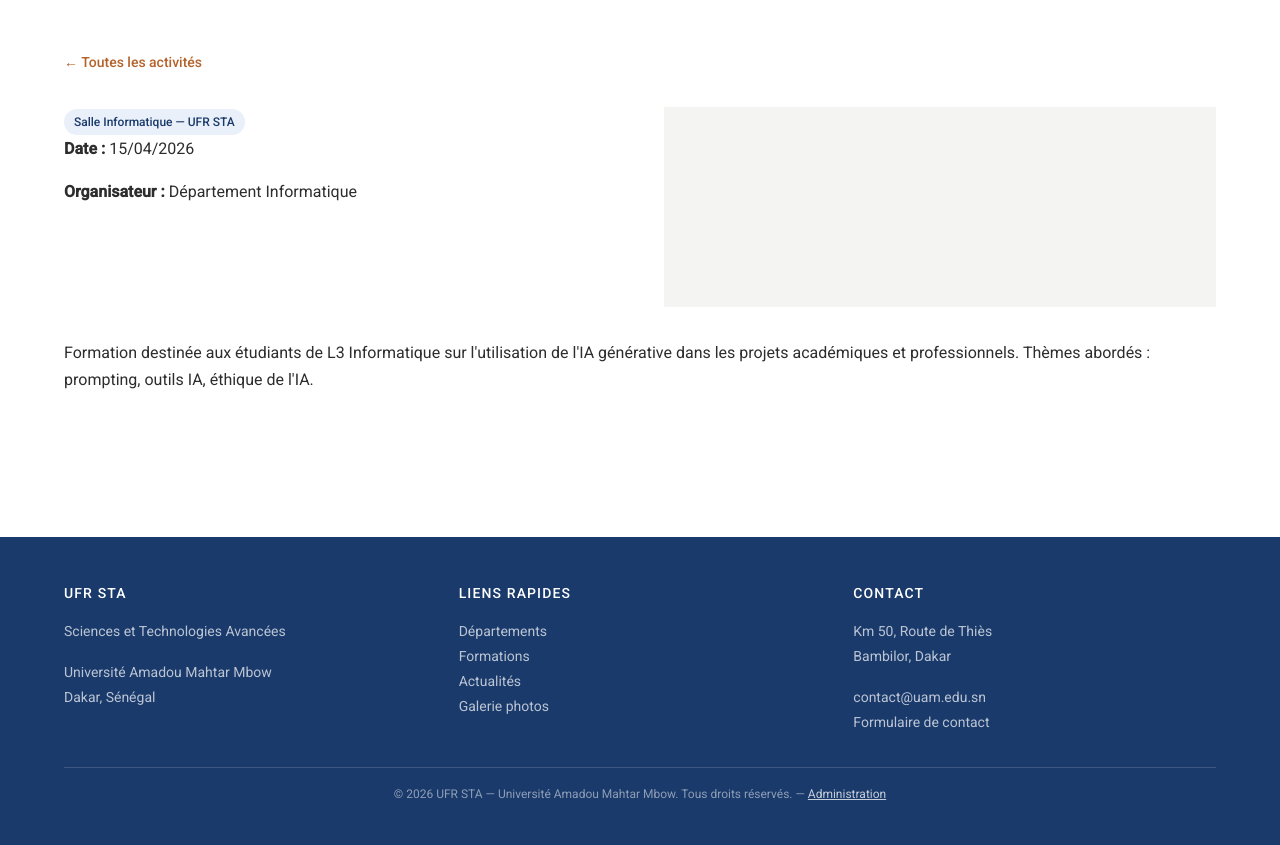
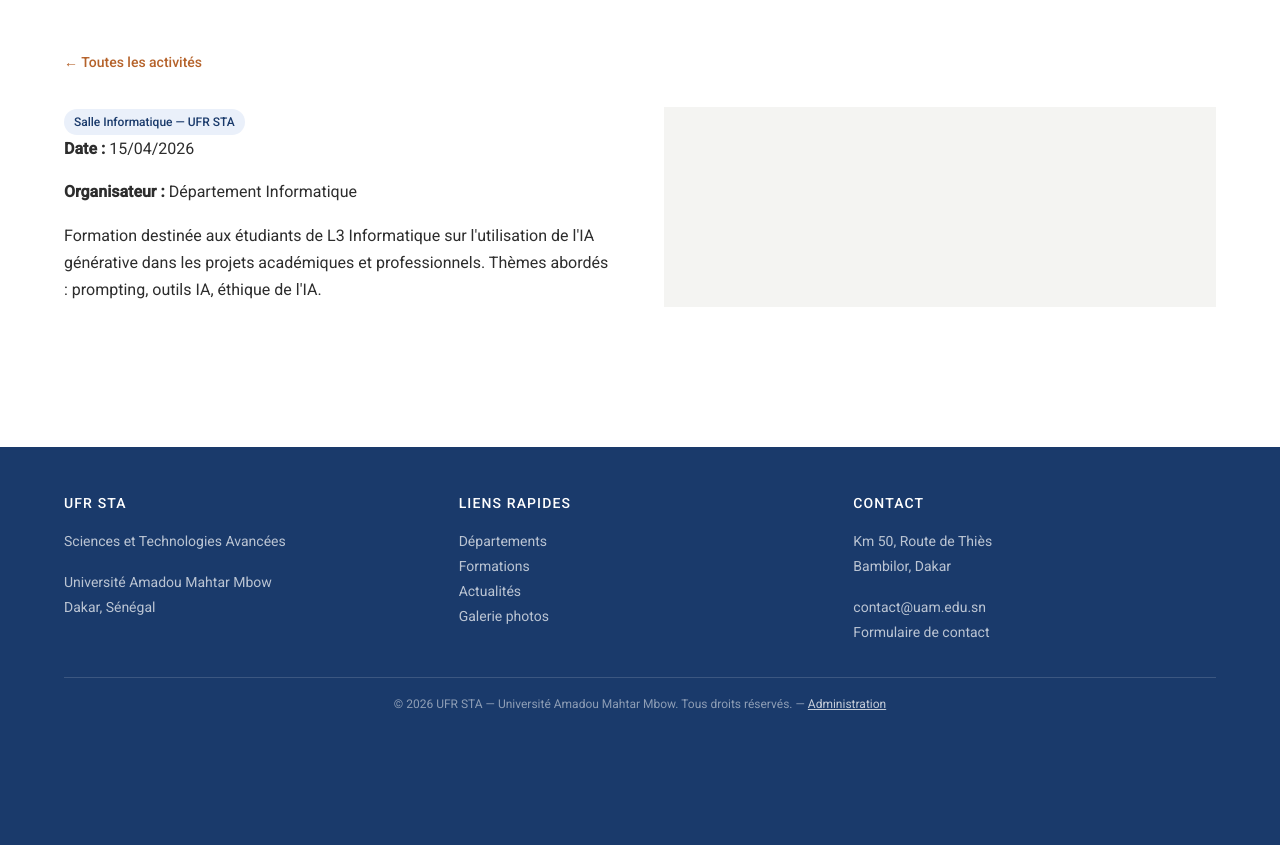
Before and after one commit to gorad321/projet_STA, a Flask app: page /activites/1 in a window 1280 px wide. Shown: the part 440-1285 px from the top of the page. After the commit the page ends 1150 px from the top, so only its background shows below. Run offline with Flask 3, Linux system fonts and the light colour scheme; data comes from the database, SQL or seed files in the repository.

Commit message:
La description reprend sa place dans la colonne de texte (a la suite du badge/date), remplit l'espace vide et continue naturellement sous la photo si le texte est long

```diff
--- a/templates/activite_detail.html
+++ b/templates/activite_detail.html
@@ -28,6 +28,7 @@
         {% if activite.lieu %}<span class="badge badge-primary">{{ activite.lieu }}</span>{% endif %}
         <p><strong>Date :</strong> {{ activite.date_activite.strftime('%d/%m/%Y') }}</p>
         {% if activite.organisateur %}<p><strong>Organisateur :</strong> {{ activite.organisateur }}</p>{% endif %}
+        <p class="text-preserve-lines">{{ activite.description }}</p>
       </div>
       {% if photos %}
         <img src="{{ url_for('static', filename=photos[0].chemin) }}"
@@ -35,9 +36,6 @@
       {% else %}
         <div class="card-img-placeholder"></div>
       {% endif %}
-    </div>
-    <div class="departement-presentation" style="max-width: none; margin-top: var(--space-lg);">
-      <p class="text-preserve-lines">{{ activite.description }}</p>
     </div>
   </div>
 </section>
--- a/templates/actualite_detail.html
+++ b/templates/actualite_detail.html
@@ -27,6 +27,7 @@
       <div class="departement-presentation">
         {% if actualite.type %}<span class="badge badge-primary">{{ actualite.type }}</span>{% endif %}
         <p><strong>Publié le :</strong> {{ actualite.date_publication.strftime('%d/%m/%Y') }}</p>
+        <p class="text-preserve-lines">{{ actualite.description }}</p>
       </div>
       {% if actualite.photo %}
         <img src="{{ url_for('static', filename=actualite.photo) }}"
@@ -35,9 +36,6 @@
         <div class="card-img-placeholder"></div>
       {% endif %}
     </div>
-    <div class="departement-presentation" style="max-width: none; margin-top: var(--space-lg);">
-      <p class="text-preserve-lines">{{ actualite.description }}</p>
-    </div>
   </div>
 </section>
 
```
